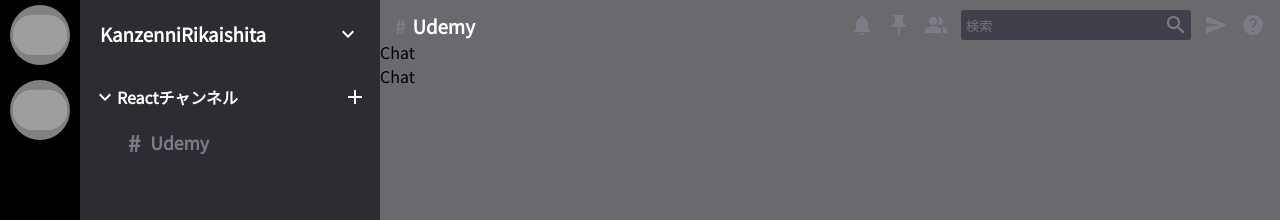
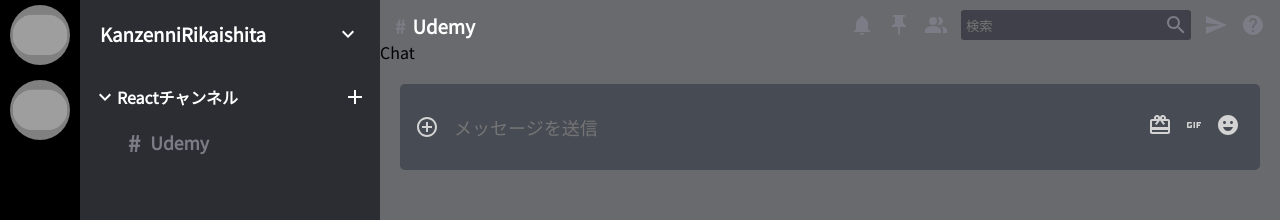
Before and after one commit to MIDO-ruby7/discord-clone, a React (Create React App) app: page / in a window 1280 px wide. Shown: the top 220 px of the page. Built offline with nearby package versions, Linux system fonts and the light colour scheme; grey boxes are pictures that could not be loaded.

Commit message:
chatInput

```diff
--- a/src/components/chat/Chat.scss
+++ b/src/components/chat/Chat.scss
@@ -2,4 +2,36 @@
   display: flex;
   flex-direction: column;
   flex-grow: 1;
+
+  .chatInput {
+    display: flex;
+    align-items: center;
+    justify-content: space-between;
+    padding: 15px;
+    background-color: #474b53;
+    border-radius: 5px;
+    margin: 20px;
+    color: lightgray;
+
+    form {
+      flex-grow: 1;
+      input {
+        padding: 15px;
+        background-color: transparent;
+        border: none;
+        outline: none;
+        color: white;
+        font-size: large;
+        width: 100%;
+      }
+      .chatInputButton {
+        display: none;
+      }
+    }
+    .chatInputIcons {
+      .MuiSvgIcon-root {
+        padding: 5px;
+      }
+    }
+  }
 }
--- a/src/components/chat/Chat.tsx
+++ b/src/components/chat/Chat.tsx
@@ -1,13 +1,28 @@
 import React from 'react'
 import './Chat.scss'
 import ChatHeader from './ChatHeader'
+import AddCircleOutlineIcon from '@mui/icons-material/AddCircleOutline';
+import CardGiftcardIcon from '@mui/icons-material/CardGiftcard';
+import GifIcon from '@mui/icons-material/Gif';
+import EmojiEmotionsIcon from '@mui/icons-material/EmojiEmotions';
 
 function Chat() {
   return (
     <div className='chat'>
       <ChatHeader />
       <div className='chatMessage'>Chat</div>
-      <div className='chatInput'>Chat</div>
+      <div className='chatInput'>
+        <AddCircleOutlineIcon />
+        <form>
+          <input type='text' placeholder='メッセージを送信'/>
+          <button type='submit' className='chatInputButton'>送信</button>
+        </form>
+        <div className='chatInputIcons'>
+          <CardGiftcardIcon />
+          <GifIcon />
+          <EmojiEmotionsIcon />
+        </div>
+      </div>
     </div>
   )
 }
```
